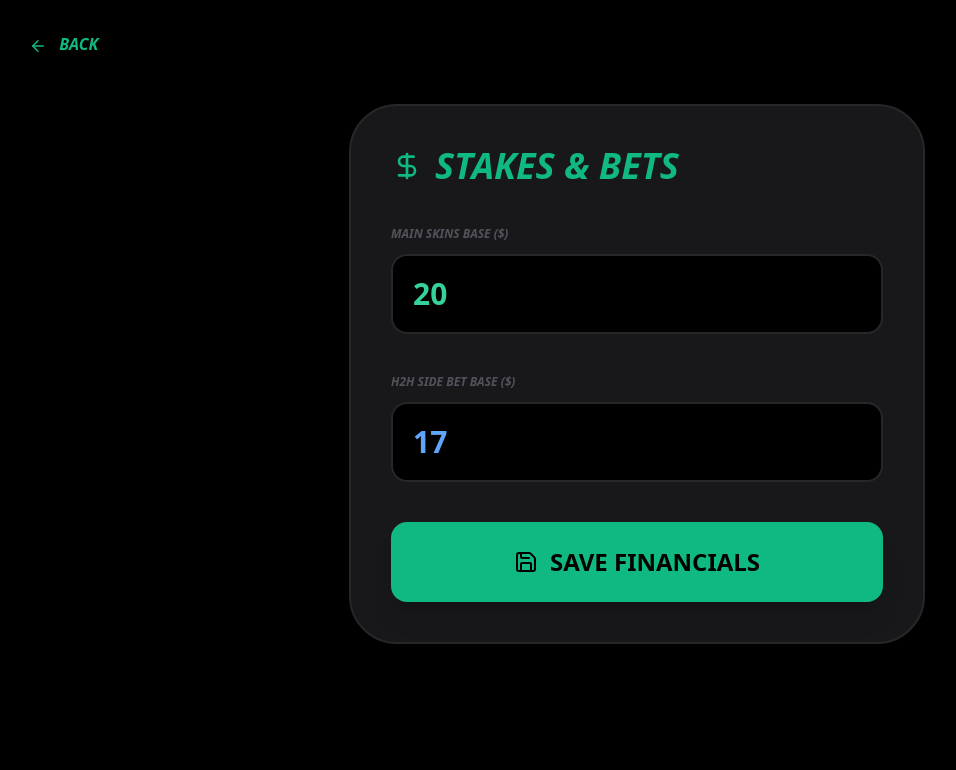
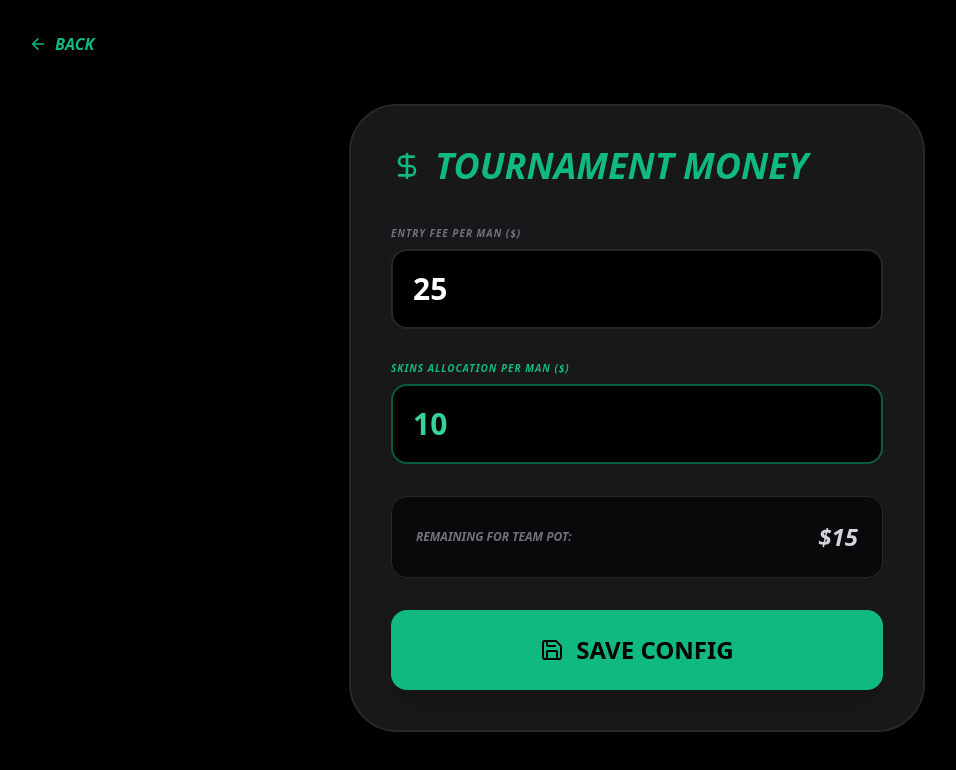
Before and after one commit to jaredfriend1-spec/blitz-board, a Next.js app: page /setup/money in a window 1280 px wide. Shown: the top 770 px of the page, without its empty margins (3-959 px from the left). Built offline with nearby package versions, Linux system fonts and the light colour scheme; no server answers; the database is empty.

Commit message:
Pot Changes

```diff
--- a/app/results/page.tsx
+++ b/app/results/page.tsx
@@ -2,48 +2,66 @@
 import { useState, useEffect } from 'react'
 import { db } from '@/lib/firebase'
 import { ref, onValue } from 'firebase/database'
-import { Trophy, Award, ArrowLeft, LayoutGrid } from 'lucide-react'
+import { Trophy, Award, ArrowLeft, LayoutGrid, Info } from 'lucide-react'
 import Link from 'next/link'
 
 export default function ResultsPage() {
   const [scores, setScores] = useState<Record<string, number[]>>({})
   const [players, setPlayers] = useState<any[]>([])
-  const [money, setMoney] = useState({ stakeAmount: 20 })
+  const [teams, setTeams] = useState<any[]>([])
+  const [money, setMoney] = useState({ entryFee: 25, skinsAllocation: 10 })
 
   useEffect(() => {
     onValue(ref(db, 'tournament/scores'), snap => snap.val() && setScores(snap.val()))
     onValue(ref(db, 'tournament/roster'), snap => snap.val() && setPlayers(Object.values(snap.val())))
+    onValue(ref(db, 'tournament/teams'), snap => snap.val() && setTeams(Object.values(snap.val())))
     onValue(ref(db, 'tournament/money'), snap => snap.val() && setMoney(snap.val()))
   }, [])
 
   const getResults = () => {
-    const list = players.map(p => {
-      const s = scores[p.id] || Array(18).fill(0)
-      const f9 = s.slice(0, 9).reduce((a,b) => a + (Number(b) || 0), 0)
-      const b9 = s.slice(9, 18).reduce((a,b) => a + (Number(b) || 0), 0)
+    // 1. Determine active field size (only players assigned to teams)
+    const activePlayerIds = new Set<string>();
+    teams.forEach(t => (t.playerIds || []).forEach((id: string) => activePlayerIds.add(id)));
+    const activeFieldSize = activePlayerIds.size;
+
+    // 2. Financial Pot Math
+    const skinsAllocation = money.skinsAllocation || 0;
+    const totalSkinsPot = activeFieldSize * skinsAllocation;
+
+    // 3. Parse F9 / B9
+    const list = players.filter(p => activePlayerIds.has(p.id)).map(p => {
+      const s = scores[p.id] || Array(18).fill(0);
+      const f9 = s.slice(0, 9).reduce((a,b) => a + (Number(b) || 0), 0);
+      const b9 = s.slice(9, 18).reduce((a,b) => a + (Number(b) || 0), 0);
       return { ...p, f9, b9 }
     })
 
-    // Skins Map (Hole by Hole)
+    // 4. Skins Logic & Map
     const map = Array(18).fill(null);
-    const skinsCount: Record<string, number> = {}
+    const skinsCount: Record<string, number> = {};
+    let totalSkinsWon = 0;
+
     for (let h = 0; h < 18; h++) {
-      const holeScores = players.map(p => ({ id: p.id, name: p.name, s: (scores[p.id] || [])[h] || 0 })).filter(x => x.s > 0)
+      const holeScores = players.filter(p => activePlayerIds.has(p.id)).map(p => ({ id: p.id, name: p.name, s: (scores[p.id] || [])[h] || 0 })).filter(x => x.s > 0)
       if (holeScores.length > 0) {
         const min = Math.min(...holeScores.map(x => x.s))
         const winners = holeScores.filter(x => x.s === min)
         if (winners.length === 1) {
           map[h] = winners[0].name;
           skinsCount[winners[0].id] = (skinsCount[winners[0].id] || 0) + 1;
+          totalSkinsWon++;
         }
       }
     }
+
+    const valuePerSkin = totalSkinsWon > 0 ? totalSkinsPot / totalSkinsWon : 0;
 
     return {
       f9: [...list].filter(p => p.f9 > 0).sort((a,b) => a.f9 - b.f9),
       b9: [...list].filter(p => p.b9 > 0).sort((a,b) => a.b9 - b.b9),
       map,
-      skinsCount
+      skinsCount,
+      financials: { activeFieldSize, totalSkinsPot, totalSkinsWon, valuePerSkin }
     }
   }
 
@@ -55,20 +73,25 @@ export default function ResultsPage() {
 
       {/* SKINS MAP */}
       <section className="max-w-6xl mx-auto mb-12">
-        <div className="bg-emerald-500 text-black p-6 rounded-t-[2.5rem] border-x-4 border-t-4 border-black flex items-center gap-3 justify-center">
-          <LayoutGrid size={24} /><h2 className="text-3xl font-black">Skins Dashboard</h2>
+        <div className="bg-emerald-500 text-black p-6 rounded-t-[2.5rem] border-x-4 border-t-4 border-black flex items-center justify-between">
+          <div className="flex items-center gap-3"><LayoutGrid size={24} /><h2 className="text-3xl font-black">Skins Dashboard</h2></div>
+          <div className="text-right">
+             <div className="text-[10px] font-black tracking-widest">TOTAL POT: ${res.financials.totalSkinsPot}</div>
+             <div className="text-xl font-black">VALUE/SKIN: {res.financials.totalSkinsWon > 0 ? `$${res.financials.valuePerSkin.toFixed(2)}` : 'TBD'}</div>
+          </div>
         </div>
         <div className="bg-zinc-900 p-8 border-4 border-black rounded-b-[2.5rem] grid grid-cols-3 md:grid-cols-6 gap-4">
           {res.map.map((winner, i) => (
             <div key={i} className={`p-4 rounded-2xl border-2 flex flex-col items-center justify-center min-h-[90px] ${winner ? 'border-emerald-500 bg-emerald-500/10' : 'border-zinc-800 bg-black/40'}`}>
               <span className="text-[10px] text-zinc-600 font-black mb-2">HOLE {i+1}</span>
-              <span className={`text-xs font-black text-center ${winner ? 'text-white' : 'text-zinc-800'}`}>{winner || "---"}</span>
+              <span className={`text-xs font-black text-center ${winner ? 'text-emerald-400' : 'text-zinc-700'}`}>{winner || "---"}</span>
             </div>
           ))}
         </div>
       </section>
 
       <div className="grid grid-cols-1 lg:grid-cols-3 gap-8 max-w-7xl mx-auto">
+
         <section className="bg-zinc-900 rounded-[3rem] border-2 border-zinc-800 p-8">
           <h2 className="text-blue-500 font-black text-3xl mb-8 border-b-2 border-zinc-800 pb-4">FRONT 9</h2>
           <div className="space-y-4">
@@ -101,20 +124,33 @@ export default function ResultsPage() {
           </div>
         </section>
 
-        <section className="bg-orange-100 rounded-[3rem] border-4 border-black overflow-hidden">
-          <div className="bg-orange-500 p-6 font-black text-center text-white text-xl border-b-4 border-black">SKINS WINNINGS</div>
-          <table className="w-full text-black font-black text-xs">
-            <thead><tr className="bg-orange-200 border-b-2 border-black">
-              <th className="p-5 text-left">PLAYER</th><th className="p-5">SKINS</th><th className="p-5 text-right">TOTAL</th>
-            </tr></thead>
-            <tbody>{players.map(p => (
-              <tr key={p.id} className="border-b border-orange-200">
-                <td className="p-5">{p.name}</td><td className="p-5 text-center text-lg">{res.skinsCount[p.id] || 0}</td>
-                <td className="p-5 text-right text-emerald-700 text-lg">${(res.skinsCount[p.id] || 0) * money.stakeAmount}</td>
-              </tr>
-            ))}</tbody>
-          </table>
+        <section className="bg-orange-100 rounded-[3rem] border-4 border-black overflow-hidden flex flex-col">
+          <div className="bg-orange-500 p-6 font-black text-center text-white text-xl border-b-4 border-black">SKINS PAYOUTS</div>
+          <div className="bg-orange-200/50 p-3 flex justify-between items-center border-b-2 border-orange-300 text-[10px] text-orange-800 font-black">
+             <span>ACTIVE FIELD: {res.financials.activeFieldSize} PLAYERS</span>
+             <span>ALLOCATION: ${money.skinsAllocation || 0}/MAN</span>
+          </div>
+          <div className="overflow-y-auto flex-1">
+            <table className="w-full text-black font-black text-xs">
+              <thead><tr className="bg-orange-200 border-b-2 border-black">
+                <th className="p-4 text-left">PLAYER</th><th className="p-4">QTY</th><th className="p-4 text-right">TOTAL</th>
+              </tr></thead>
+              <tbody>
+                {players.filter(p => res.skinsCount[p.id] > 0).map(p => (
+                  <tr key={p.id} className="border-b border-orange-200 bg-white/50">
+                    <td className="p-4 flex items-center gap-2"><Trophy size={14} className="text-orange-500"/> {p.name}</td>
+                    <td className="p-4 text-center text-lg">{res.skinsCount[p.id]}</td>
+                    <td className="p-4 text-right text-emerald-700 text-lg">${(res.skinsCount[p.id] * res.financials.valuePerSkin).toFixed(2)}</td>
+                  </tr>
+                ))}
+                {Object.keys(res.skinsCount).length === 0 && (
+                  <tr><td colSpan={3} className="p-8 text-center text-zinc-500 italic">NO SKINS WON YET</td></tr>
+                )}
+              </tbody>
+            </table>
+          </div>
         </section>
+
       </div>
     </div>
   )
--- a/app/setup/money/page.tsx
+++ b/app/setup/money/page.tsx
@@ -2,31 +2,61 @@
 import { useState, useEffect } from 'react'
 import { db } from '@/lib/firebase'
 import { ref, set, onValue } from 'firebase/database'
-import { ArrowLeft, DollarSign, Save } from 'lucide-react'
+import { ArrowLeft, DollarSign, Save, AlertTriangle } from 'lucide-react'
 import Link from 'next/link'
 
 export default function MoneySetup() {
-  const [money, setMoney] = useState({ stakeAmount: 20, sideBetAmount: 17 })
+  const [money, setMoney] = useState({ entryFee: 25, skinsAllocation: 10 })
 
   useEffect(() => {
-    onValue(ref(db, 'tournament/money'), snap => snap.val() && setMoney(snap.val()))
+    onValue(ref(db, 'tournament/money'), snap => {
+      if (snap.val()) {
+        setMoney({
+          entryFee: snap.val().entryFee || 25,
+          skinsAllocation: snap.val().skinsAllocation || 10
+        })
+      }
+    })
   }, [])
+
+  const remaining = money.entryFee - money.skinsAllocation;
+  const hasError = money.skinsAllocation > money.entryFee;
+
+  const handleSave = () => {
+    if (hasError) return alert("ERROR: Skins allocation cannot exceed the entry fee.");
+    // We only save the global tournament money here now.
+    set(ref(db, 'tournament/money'), {
+      entryFee: money.entryFee,
+      skinsAllocation: money.skinsAllocation
+    }).then(() => alert("💰 TOURNAMENT FINANCIALS SAVED"));
+  }
 
   return (
     <div className="min-h-screen bg-black text-white p-8 font-sans uppercase italic">
-      <Link href="/setup" className="text-emerald-500 font-black mb-12 inline-block"><ArrowLeft size={18} className="inline mr-2" /> BACK</Link>
+      <Link href="/setup" className="text-emerald-500 font-black mb-12 inline-block flex items-center gap-2"><ArrowLeft size={18} /> BACK</Link>
       <div className="max-w-xl mx-auto bg-zinc-900 p-10 rounded-[3rem] border-2 border-zinc-800 shadow-2xl">
-        <div className="flex items-center gap-3 mb-10 text-emerald-500"><DollarSign size={32} /><h1 className="text-4xl font-black">Stakes & Bets</h1></div>
-        <div className="space-y-10">
+        <div className="flex items-center gap-3 mb-10 text-emerald-500"><DollarSign size={32} /><h1 className="text-4xl font-black">Tournament Money</h1></div>
+
+        <div className="space-y-8">
           <div>
-            <label className="text-zinc-600 font-black text-xs block mb-3">MAIN SKINS BASE ($)</label>
-            <input type="number" value={money.stakeAmount} onChange={e => setMoney({...money, stakeAmount: Number(e.target.value)})} className="w-full bg-black border-2 border-zinc-800 p-5 rounded-2xl font-black text-emerald-400 text-3xl" />
+            <label className="text-zinc-500 font-black text-[10px] block mb-2 tracking-widest">ENTRY FEE PER MAN ($)</label>
+            <input type="number" value={money.entryFee} onChange={e => setMoney({...money, entryFee: Number(e.target.value)})} className="w-full bg-black border-2 border-zinc-800 p-5 rounded-2xl font-black text-white text-3xl outline-none focus:border-emerald-500" />
           </div>
+
           <div>
-            <label className="text-zinc-600 font-black text-xs block mb-3">H2H SIDE BET BASE ($)</label>
-            <input type="number" value={money.sideBetAmount} onChange={e => setMoney({...money, sideBetAmount: Number(e.target.value)})} className="w-full bg-black border-2 border-zinc-800 p-5 rounded-2xl font-black text-blue-400 text-3xl" />
+            <label className="text-emerald-500 font-black text-[10px] block mb-2 tracking-widest">SKINS ALLOCATION PER MAN ($)</label>
+            <input type="number" value={money.skinsAllocation} onChange={e => setMoney({...money, skinsAllocation: Number(e.target.value)})} className={`w-full bg-black border-2 p-5 rounded-2xl font-black text-emerald-400 text-3xl outline-none ${hasError ? 'border-rose-500 text-rose-500' : 'border-emerald-500/50'}`} />
+            {hasError && <div className="text-rose-500 text-xs font-black mt-2 flex items-center gap-1"><AlertTriangle size={12}/> ALLOCATION EXCEEDS ENTRY FEE</div>}
           </div>
-          <button onClick={() => set(ref(db, 'tournament/money'), money).then(() => alert("💰 SAVED"))} className="w-full bg-emerald-500 text-black py-6 rounded-2xl font-black text-2xl flex items-center justify-center gap-3 shadow-xl"><Save size={24} /> SAVE FINANCIALS</button>
+
+          <div className="bg-zinc-950 border border-zinc-800 p-6 rounded-2xl flex justify-between items-center">
+            <span className="text-zinc-500 font-black text-xs">REMAINING FOR TEAM POT:</span>
+            <span className={`text-2xl font-black ${remaining < 0 ? 'text-rose-500' : 'text-zinc-300'}`}>${remaining}</span>
+          </div>
+
+          <button onClick={handleSave} disabled={hasError} className={`w-full py-6 rounded-2xl font-black text-2xl flex items-center justify-center gap-3 shadow-xl transition-all ${hasError ? 'bg-zinc-800 text-zinc-600 cursor-not-allowed' : 'bg-emerald-500 text-black hover:bg-emerald-400'}`}>
+            <Save size={24} /> SAVE CONFIG
+          </button>
         </div>
       </div>
     </div>
```
